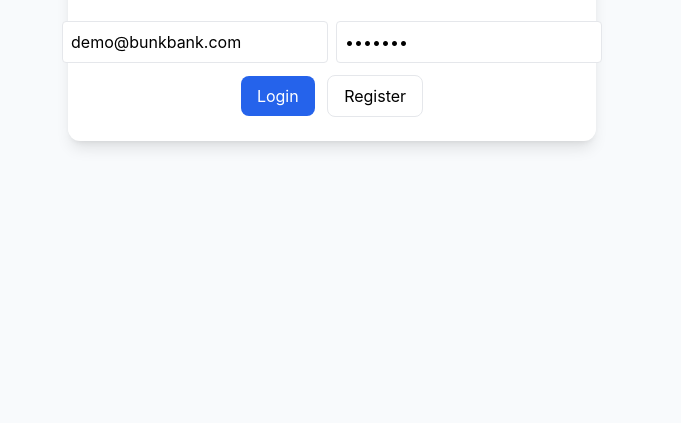
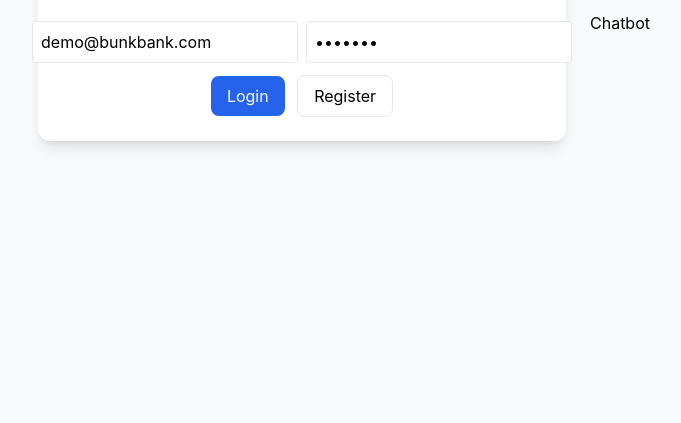
Before and after one commit to akshara-ramesh/useless_project_temp, a plain HTML site: page frontend/index.html in a window 1280 px wide. Shown: the part 377-800 px from the top of the page, without its empty margins (308-989 px from the left). Drawn offline with nearby package versions, Linux system fonts and the light colour scheme.

Commit message:
Added link

```diff
--- a/frontend/index.html
+++ b/frontend/index.html
@@ -39,6 +39,8 @@
 
     </div>
   </main>
+  <a href="chatbot.html">Chatbot</a>
+
   <script>
     document.getElementById('loginBtn').addEventListener('click', async ()=> {
       const email = document.getElementById('email').value;
```
